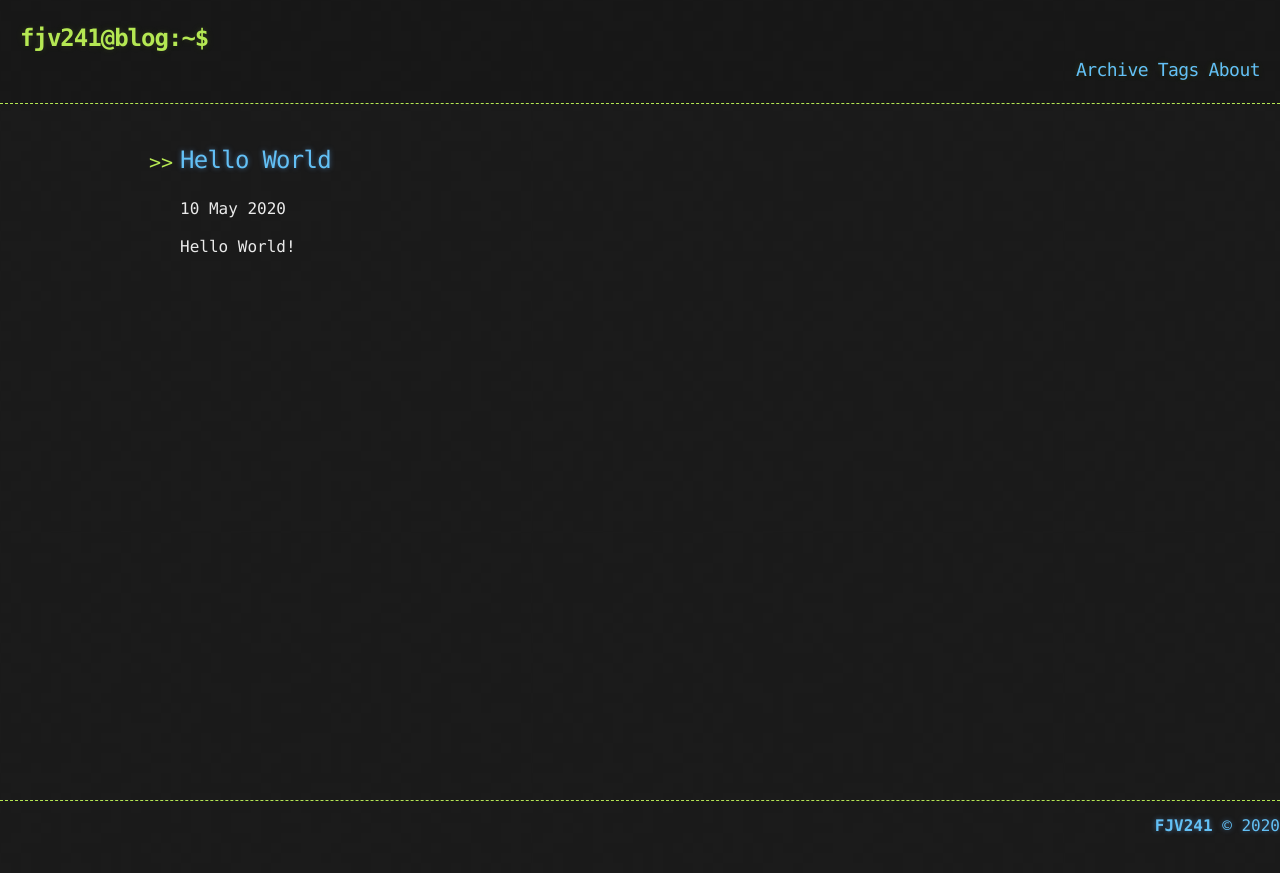
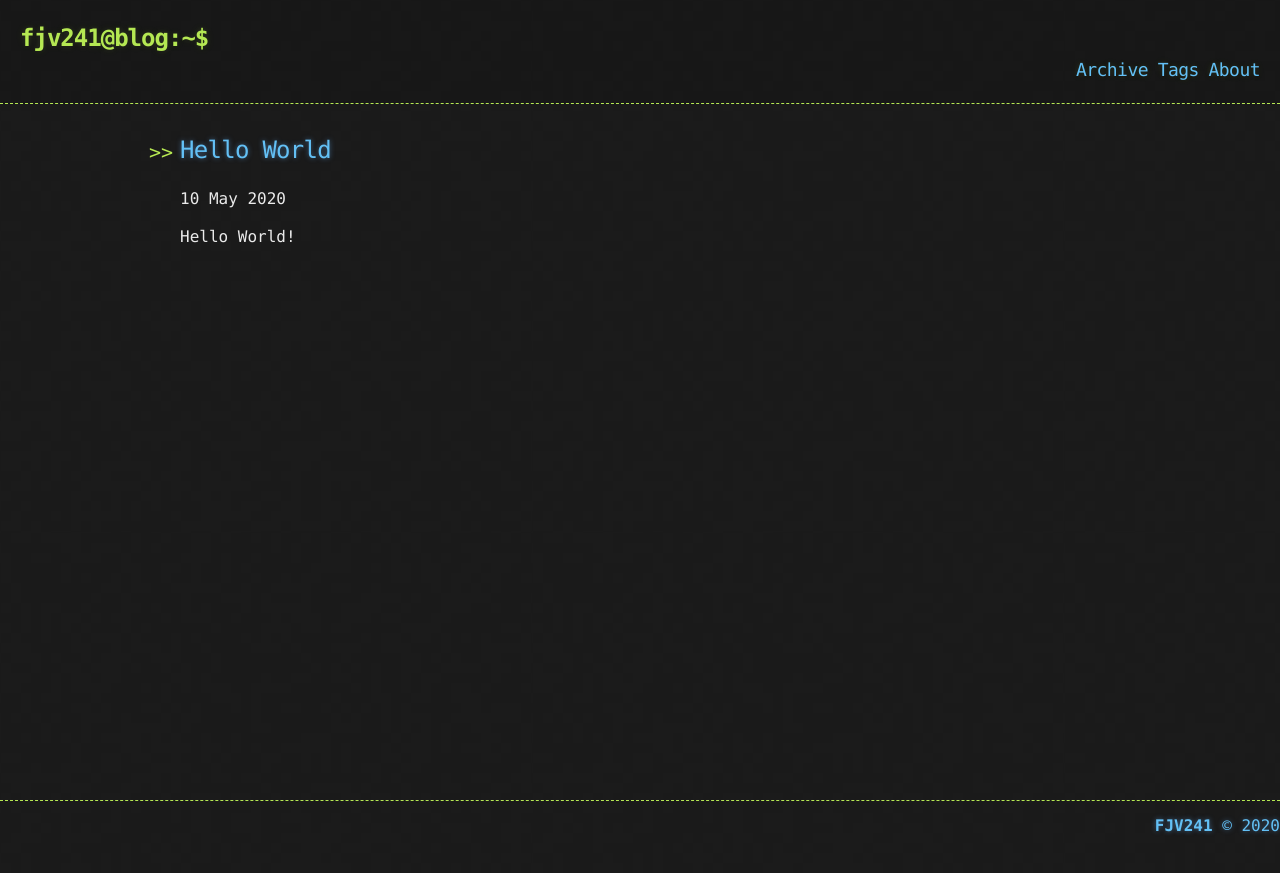
Before and after one commit to FJV241/fjv241.github.io, a Jekyll site: the page built from index.html, in a window 1280 px wide. Shown: the top 873 px of the page. Built offline with Jekyll 4.4.1, drawn with Linux system fonts in a browser that asks for light colours; the list of posts is cut into pages by our own code.

Commit message:
Update base.scss

```diff
--- a/_sass/base.scss
+++ b/_sass/base.scss
@@ -51,9 +51,9 @@ li {
 
 header {
   background: rgba(0, 0, 0, 0.1);
-  border-bottom: 1px dashed $conifer; //header;
+  border-bottom: 1px dashed $conifer;
   padding: 20px;
-  margin: 0 0 40px 0;
+  margin: 0 0 30px 0;
 }
 
 .header-links {
```
